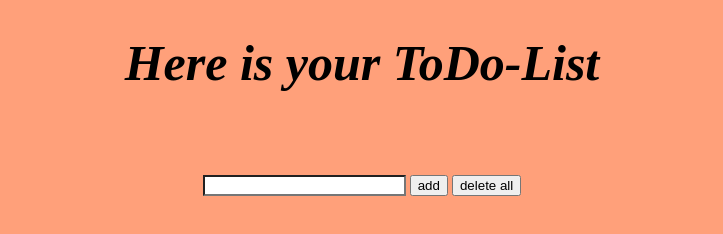
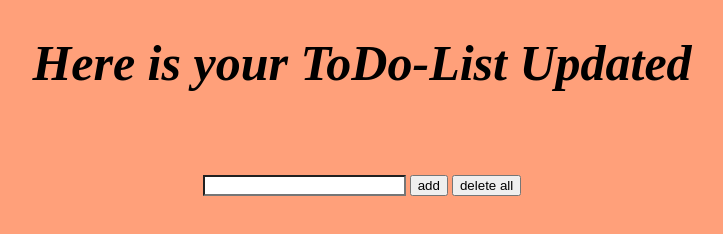
Before and after one commit to nmaadhuree/ToDoList, a plain HTML site: page index.html in a window 1280 px wide. Shown: the whole page, without its empty margins (278-1001 px from the left). Drawn offline with Linux system fonts and the light colour scheme.

Commit message:
Update index.html

```diff
--- a/index.html
+++ b/index.html
@@ -9,7 +9,7 @@
 
 </head>
 <body>
-    <h1>Here is your ToDo-List </h1>
+    <h1>Here is your ToDo-List Updated </h1>
    <div class="center">
     <input type="text" id="data" name="dataname" />
     <input type="button" value="add" onclick="createlist()" />
```
